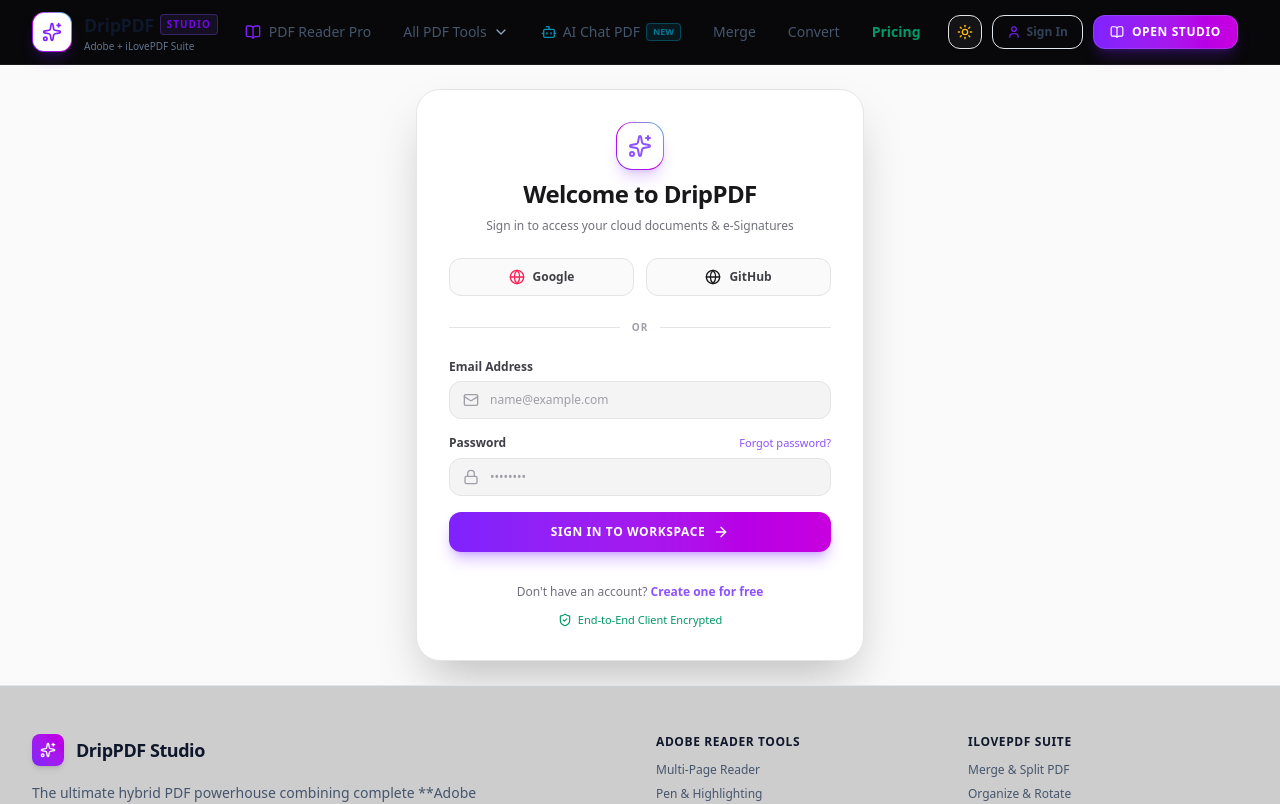
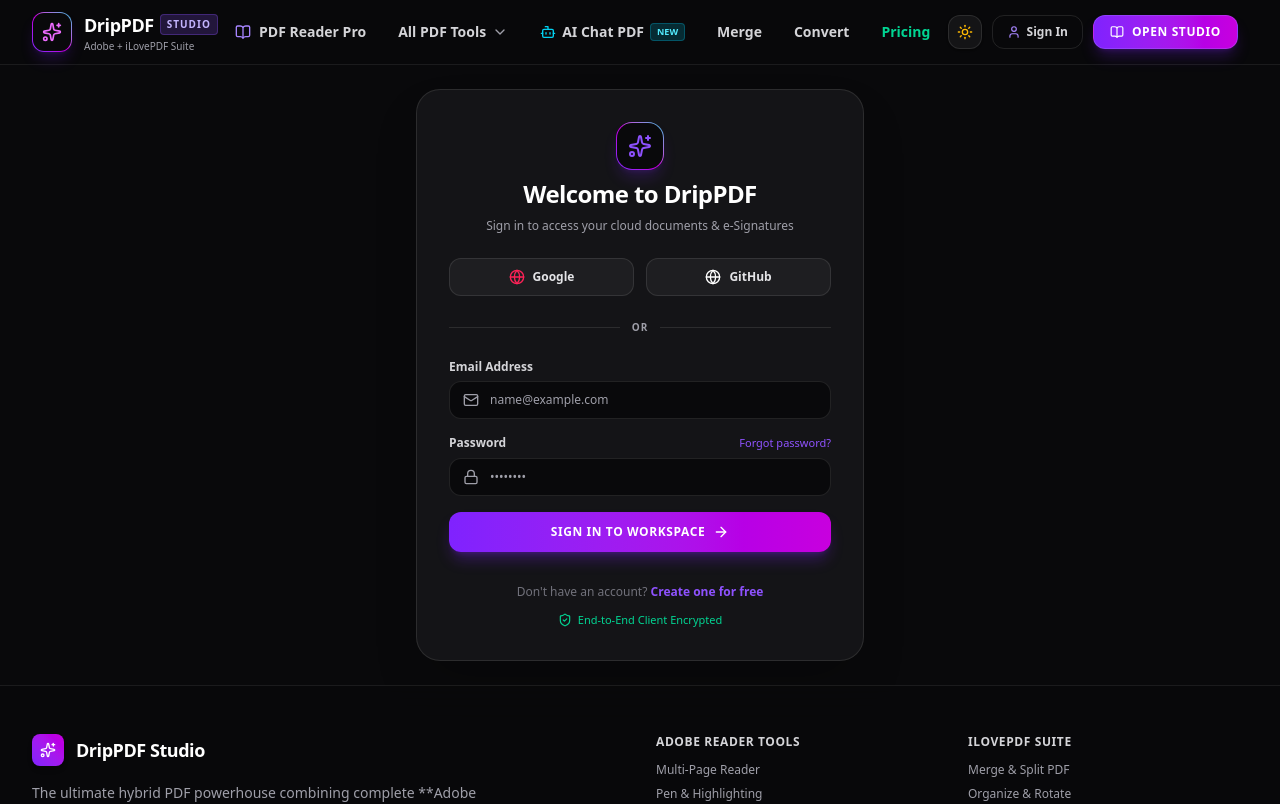
Before and after one commit to tamaladvanceforging-boop/drip-pdf-studio, a Next.js app: page /login in a window 1280 px wide. Shown: the top 804 px of the page. Built offline with nearby package versions, Linux system fonts and the light colour scheme.

Commit message:
fix: calibrate Tailwind v4 class-based dark mode variant, resolve text contrast and background blending in light and dark modes

```diff
--- a/src/app/globals.css
+++ b/src/app/globals.css
@@ -1,31 +1,42 @@
 @import "tailwindcss";
 
+@custom-variant dark (&:where(.dark, .dark *));
+
+@layer base {
+  * {
+    border-color: rgba(226, 232, 240, 0.8);
+  }
+  .dark * {
+    border-color: rgba(255, 255, 255, 0.08);
+  }
+}
+
 :root {
-  --background: #f8fafc;
-  --foreground: #0f172a;
+  --bg-main: #f8fafc;
+  --text-main: #0f172a;
 }
 
 .dark {
-  --background: #09090b;
-  --foreground: #fafafa;
+  --bg-main: #09090b;
+  --text-main: #fafafa;
 }
 
-body {
-  background-color: var(--background);
-  color: var(--foreground);
+html, body {
+  background-color: var(--bg-main);
+  color: var(--text-main);
   font-family: system-ui, -apple-system, BlinkMacSystemFont, 'Segoe UI', Roboto, Oxygen, Ubuntu, Cantarell, 'Open Sans', 'Helvetica Neue', sans-serif;
   overflow-x: hidden;
-  transition: background-color 0.25s ease, color 0.25s ease;
+  transition: background-color 0.2s ease, color 0.2s ease;
 }
 
-/* Custom modern scrollbars */
+/* Custom scrollbars */
 ::-webkit-scrollbar {
   width: 8px;
   height: 8px;
 }
 
 ::-webkit-scrollbar-track {
-  background: rgba(0, 0, 0, 0.04);
+  background: rgba(0, 0, 0, 0.05);
 }
 
 .dark ::-webkit-scrollbar-track {
@@ -33,44 +44,25 @@
 }
 
 ::-webkit-scrollbar-thumb {
-  background: rgba(139, 92, 246, 0.3);
+  background: rgba(139, 92, 246, 0.4);
   border-radius: 4px;
 }
 
 ::-webkit-scrollbar-thumb:hover {
-  background: rgba(139, 92, 246, 0.6);
+  background: rgba(139, 92, 246, 0.7);
 }
 
 /* Glassmorphism */
-.glass {
-  background: rgba(255, 255, 255, 0.85);
+.glass-header {
+  background-color: rgba(255, 255, 255, 0.85);
   backdrop-filter: blur(16px);
   -webkit-backdrop-filter: blur(16px);
-  border-color: rgba(226, 232, 240, 0.9);
+  border-bottom: 1px solid rgba(226, 232, 240, 0.9);
 }
 
-.dark .glass {
-  background: rgba(9, 9, 11, 0.8);
+.dark .glass-header {
+  background-color: rgba(9, 9, 11, 0.8);
   backdrop-filter: blur(16px);
   -webkit-backdrop-filter: blur(16px);
-  border-color: rgba(255, 255, 255, 0.08);
+  border-bottom: 1px solid rgba(255, 255, 255, 0.08);
 }
-
-.glass-card {
-  background: #ffffff;
-  border: 1px solid rgba(226, 232, 240, 0.9);
-  box-shadow: 0 4px 20px -2px rgba(0, 0, 0, 0.05);
-  transition: all 0.3s cubic-bezier(0.16, 1, 0.3, 1);
-}
-
-.dark .glass-card {
-  background: rgba(24, 24, 32, 0.6);
-  backdrop-filter: blur(12px);
-  border: 1px solid rgba(255, 255, 255, 0.06);
-  box-shadow: none;
-}
-
-.glass-card:hover {
-  border-color: rgba(168, 85, 247, 0.5);
-  box-shadow: 0 10px 30px -5px rgba(168, 85, 247, 0.15);
-}
--- a/src/components/layout/Navbar.tsx
+++ b/src/components/layout/Navbar.tsx
@@ -58,7 +58,7 @@
   ];
 
   return (
-    <header className="sticky top-0 z-50 w-full glass border-b border-slate-200/90 dark:border-white/[0.08] backdrop-blur-xl bg-white/85 dark:bg-zinc-950/80 text-slate-900 dark:text-zinc-100 transition-colors duration-300">
+    <header className="sticky top-0 z-50 w-full glass-header text-slate-900 dark:text-zinc-100 transition-colors duration-200">
       <div className="max-w-7xl mx-auto px-4 sm:px-6 lg:px-8 h-16 flex items-center justify-between">
         {/* Brand Logo */}
         <Link href="/" className="flex items-center space-x-3 group">
@@ -84,7 +84,7 @@
         <nav className="hidden md:flex items-center space-x-1">
           <Link
             href="/reader"
-            className="px-3.5 py-2 text-sm font-medium text-slate-600 dark:text-zinc-300 hover:text-slate-900 dark:hover:text-white hover:bg-slate-100 dark:hover:bg-white/5 rounded-xl transition flex items-center space-x-2"
+            className="px-3.5 py-2 text-sm font-semibold text-slate-700 dark:text-zinc-300 hover:text-slate-950 dark:hover:text-white hover:bg-slate-100 dark:hover:bg-white/5 rounded-xl transition flex items-center space-x-2"
           >
             <BookOpen className="w-4 h-4 text-violet-600 dark:text-violet-400" />
             <span>PDF Reader Pro</span>
@@ -97,12 +97,12 @@
             onMouseLeave={() => setToolsOpen(false)}
           >
             <button
-              className="px-3.5 py-2 text-sm font-medium text-slate-600 dark:text-zinc-300 hover:text-slate-900 dark:hover:text-white hover:bg-slate-100 dark:hover:bg-white/5 rounded-xl transition flex items-center space-x-1.5"
+              className="px-3.5 py-2 text-sm font-semibold text-slate-700 dark:text-zinc-300 hover:text-slate-950 dark:hover:text-white hover:bg-slate-100 dark:hover:bg-white/5 rounded-xl transition flex items-center space-x-1.5"
               onClick={() => setToolsOpen(!toolsOpen)}
             >
               <span>All PDF Tools</span>
               <ChevronDown
-                className={`w-4 h-4 text-slate-400 dark:text-zinc-400 transition-transform duration-200 ${
+                className={`w-4 h-4 text-slate-500 dark:text-zinc-400 transition-transform duration-200 ${
                   toolsOpen ? "rotate-180 text-violet-600 dark:text-violet-400" : ""
                 }`}
               />
@@ -136,10 +136,10 @@
                                 <Icon className="w-4 h-4" />
                               </div>
                               <div>
-                                <div className="text-xs font-semibold text-slate-800 dark:text-zinc-200 group-hover/item:text-violet-600 dark:group-hover/item:text-violet-300 transition">
+                                <div className="text-xs font-bold text-slate-800 dark:text-zinc-200 group-hover/item:text-violet-600 dark:group-hover/item:text-violet-300 transition">
                                   {tool.name}
                                 </div>
-                                <div className="text-[11px] text-slate-500 dark:text-zinc-400 line-clamp-1 leading-tight">
+                                <div className="text-[11px] text-slate-500 dark:text-zinc-400 line-clamp-1 leading-tight font-medium">
                                   {tool.desc}
                                 </div>
                               </div>
@@ -156,7 +156,7 @@
 
           <Link
             href="/tools/chat-pdf"
-            className="px-3.5 py-2 text-sm font-medium text-slate-600 dark:text-zinc-300 hover:text-slate-900 dark:hover:text-white hover:bg-slate-100 dark:hover:bg-white/5 rounded-xl transition flex items-center space-x-1.5"
+            className="px-3.5 py-2 text-sm font-semibold text-slate-700 dark:text-zinc-300 hover:text-slate-950 dark:hover:text-white hover:bg-slate-100 dark:hover:bg-white/5 rounded-xl transition flex items-center space-x-1.5"
           >
             <Bot className="w-4 h-4 text-cyan-600 dark:text-cyan-400" />
             <span>AI Chat PDF</span>
@@ -167,19 +167,19 @@
 
           <Link
             href="/tools/merge"
-            className="px-3.5 py-2 text-sm font-medium text-slate-600 dark:text-zinc-300 hover:text-slate-900 dark:hover:text-white hover:bg-slate-100 dark:hover:bg-white/5 rounded-xl transition"
+            className="px-3.5 py-2 text-sm font-semibold text-slate-700 dark:text-zinc-300 hover:text-slate-950 dark:hover:text-white hover:bg-slate-100 dark:hover:bg-white/5 rounded-xl transition"
           >
             Merge
           </Link>
           <Link
             href="/tools/convert"
-            className="px-3.5 py-2 text-sm font-medium text-slate-600 dark:text-zinc-300 hover:text-slate-900 dark:hover:text-white hover:bg-slate-100 dark:hover:bg-white/5 rounded-xl transition"
+            className="px-3.5 py-2 text-sm font-semibold text-slate-700 dark:text-zinc-300 hover:text-slate-950 dark:hover:text-white hover:bg-slate-100 dark:hover:bg-white/5 rounded-xl transition"
           >
             Convert
           </Link>
           <Link
             href="/#pricing"
-            className="px-3.5 py-2 text-sm font-semibold text-emerald-600 dark:text-emerald-400 hover:bg-emerald-50 dark:hover:bg-emerald-500/10 rounded-xl transition"
+            className="px-3.5 py-2 text-sm font-bold text-emerald-600 dark:text-emerald-400 hover:bg-emerald-50 dark:hover:bg-emerald-500/10 rounded-xl transition"
           >
             Pricing
           </Link>
@@ -191,7 +191,7 @@
 
           <Link
             href="/login"
-            className="hidden sm:inline-flex items-center space-x-1.5 px-3.5 py-2 rounded-xl text-xs font-semibold text-slate-700 dark:text-zinc-300 hover:text-slate-900 dark:hover:text-white hover:bg-slate-100 dark:hover:bg-white/5 border border-slate-200 dark:border-white/10 transition"
+            className="hidden sm:inline-flex items-center space-x-1.5 px-3.5 py-2 rounded-xl text-xs font-bold text-slate-700 dark:text-zinc-300 hover:text-slate-900 dark:hover:text-white hover:bg-slate-100 dark:hover:bg-white/5 border border-slate-300 dark:border-white/10 transition"
           >
             <User className="w-3.5 h-3.5 text-violet-600 dark:text-violet-400" />
             <span>Sign In</span>
@@ -208,7 +208,7 @@
           {/* Mobile hamburger */}
           <button
             onClick={() => setMobileMenuOpen(!mobileMenuOpen)}
-            className="md:hidden p-2 text-slate-600 dark:text-zinc-400 hover:text-slate-900 dark:hover:text-white rounded-lg hover:bg-slate-100 dark:hover:bg-white/5"
+            className="md:hidden p-2 text-slate-700 dark:text-zinc-400 hover:text-slate-900 dark:hover:text-white rounded-lg hover:bg-slate-100 dark:hover:bg-white/5"
           >
             {mobileMenuOpen ? <X className="w-6 h-6" /> : <Menu className="w-6 h-6" />}
           </button>
@@ -222,13 +222,13 @@
             initial={{ opacity: 0, height: 0 }}
             animate={{ opacity: 1, height: "auto" }}
             exit={{ opacity: 0, height: 0 }}
-            className="md:hidden bg-white dark:bg-zinc-950/95 border-b border-slate-200 dark:border-white/10 px-4 pt-2 pb-6 space-y-4 max-h-[85vh] overflow-y-auto text-slate-900 dark:text-white"
+            className="md:hidden bg-white dark:bg-zinc-950 border-b border-slate-200 dark:border-white/10 px-4 pt-2 pb-6 space-y-4 max-h-[85vh] overflow-y-auto text-slate-900 dark:text-white shadow-xl"
           >
             <div className="flex items-center space-x-2">
               <Link
                 href="/reader"
                 onClick={() => setMobileMenuOpen(false)}
-                className="flex-1 flex items-center justify-center space-x-2 p-3 rounded-xl bg-violet-500/10 dark:bg-violet-600/20 border border-violet-500/30 text-violet-700 dark:text-violet-300 font-semibold text-sm"
+                className="flex-1 flex items-center justify-center space-x-2 p-3 rounded-xl bg-violet-500/10 dark:bg-violet-600/20 border border-violet-500/30 text-violet-700 dark:text-violet-300 font-bold text-sm"
               >
                 <BookOpen className="w-4 h-4 text-violet-600 dark:text-violet-400" />
                 <span>Reader Pro</span>
@@ -236,7 +236,7 @@
               <Link
                 href="/login"
                 onClick={() => setMobileMenuOpen(false)}
-                className="p-3 rounded-xl bg-slate-100 dark:bg-zinc-900 border border-slate-200 dark:border-white/10 text-slate-700 dark:text-zinc-200 text-sm font-semibold flex items-center space-x-1"
+                className="p-3 rounded-xl bg-slate-100 dark:bg-zinc-900 border border-slate-200 dark:border-white/10 text-slate-800 dark:text-zinc-200 text-sm font-bold flex items-center space-x-1"
               >
                 <User className="w-4 h-4 text-violet-600 dark:text-violet-400" />
                 <span>Login</span>
@@ -256,7 +256,7 @@
                         key={tIdx}
                         href={tool.href}
                         onClick={() => setMobileMenuOpen(false)}
-                        className="flex items-center space-x-3 p-2.5 rounded-lg text-sm text-slate-700 dark:text-zinc-300 hover:bg-slate-100 dark:hover:bg-white/5"
+                        className="flex items-center space-x-3 p-2.5 rounded-lg text-sm text-slate-700 dark:text-zinc-300 hover:bg-slate-100 dark:hover:bg-white/5 font-medium"
                       >
                         <Icon className="w-4 h-4 text-violet-600 dark:text-violet-400" />
                         <span>{tool.name}</span>
--- a/src/components/ui/spotlight.tsx
+++ b/src/components/ui/spotlight.tsx
@@ -11,7 +11,7 @@
   return (
     <svg
       className={cn(
-        "animate-spotlight pointer-events-none absolute z-[1] h-[169%] w-[138%] lg:w-[84%] opacity-0",
+        "animate-spotlight pointer-events-none absolute z-[1] h-[169%] w-[138%] lg:w-[84%] opacity-0 dark:opacity-100 transition-opacity duration-500",
         className
       )}
       xmlns="http://www.w3.org/2000/svg"
--- a/src/components/ui/theme-toggle.tsx
+++ b/src/components/ui/theme-toggle.tsx
@@ -1,7 +1,7 @@
 "use client";
 import React, { useEffect, useState } from "react";
 import { useTheme } from "next-themes";
-import { Sun, Moon, Monitor } from "lucide-react";
+import { Sun, Moon } from "lucide-react";
 import { motion } from "framer-motion";
 
 export function ThemeToggle() {
@@ -14,7 +14,7 @@
 
   if (!mounted) {
     return (
-      <div className="w-9 h-9 rounded-xl bg-zinc-800/40 border border-white/5 animate-pulse" />
+      <div className="w-9 h-9 rounded-xl bg-slate-200 dark:bg-zinc-800/40 border border-slate-300 dark:border-white/5 animate-pulse" />
     );
   }
 
@@ -25,7 +25,7 @@
       whileHover={{ scale: 1.05 }}
       whileTap={{ scale: 0.95 }}
       onClick={() => setTheme(isDark ? "light" : "dark")}
-      className="p-2 rounded-xl bg-zinc-900/80 dark:bg-zinc-900/80 light:bg-zinc-100 border border-zinc-200 dark:border-white/10 hover:border-violet-500/50 text-zinc-700 dark:text-zinc-300 hover:text-violet-500 dark:hover:text-violet-400 transition-colors shadow-sm relative overflow-hidden"
+      className="p-2 rounded-xl bg-slate-100 dark:bg-zinc-900/80 border border-slate-300 dark:border-white/10 hover:border-violet-500 text-slate-700 dark:text-zinc-300 hover:text-violet-600 dark:hover:text-violet-400 transition-colors shadow-sm relative overflow-hidden flex items-center justify-center cursor-pointer"
       title={`Switch to ${isDark ? "Light" : "Dark"} Mode`}
       aria-label="Toggle Theme"
     >
```
Also changed, not shown: src/components/home/PricingSection.tsx (+63 -63 lines), src/components/ui/background-beams.tsx (+4 -4 lines).
